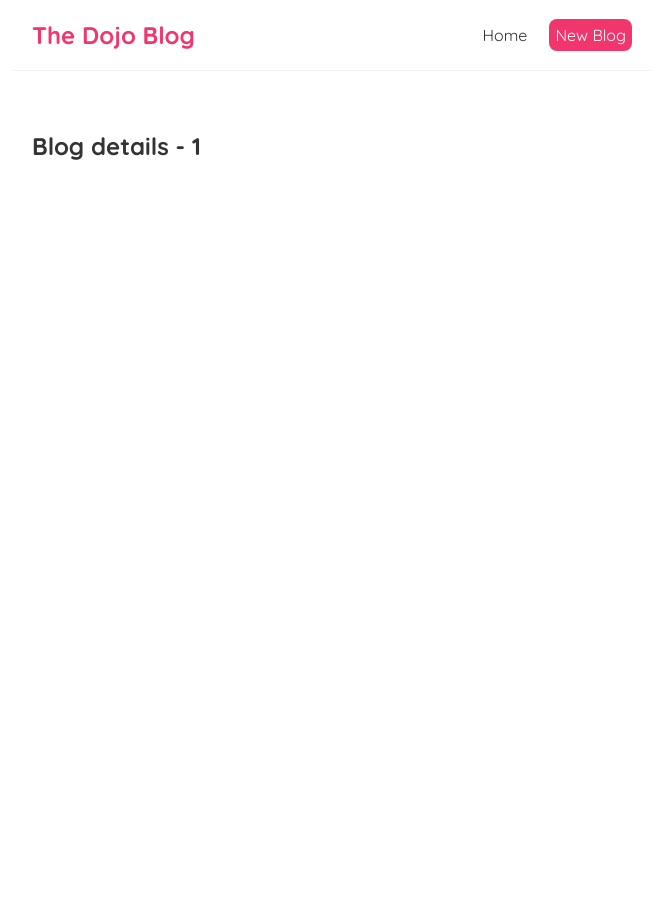
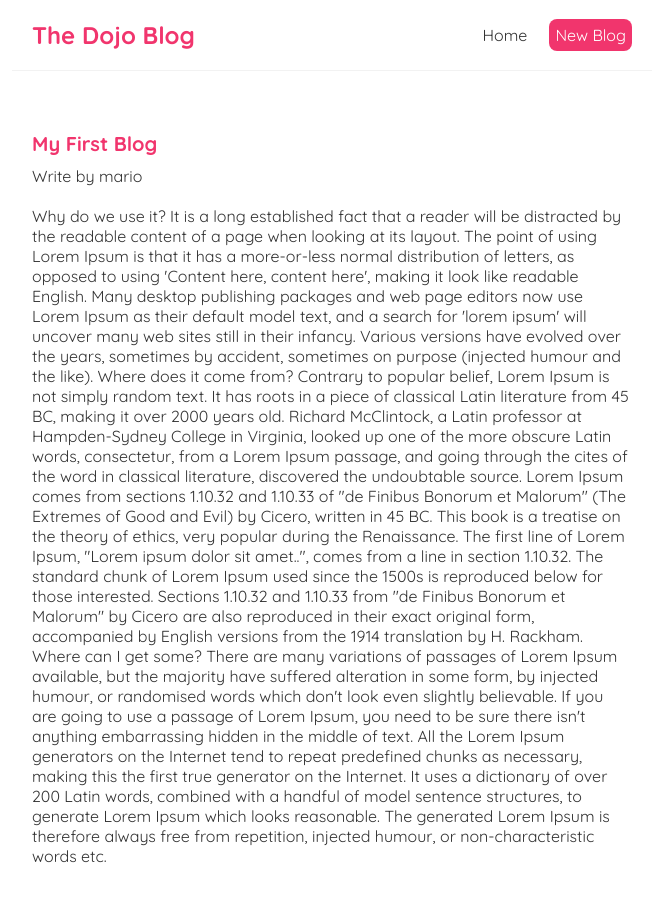
Before and after one commit to foadEbrahimi/Dojo-blog, a React (Create React App) app: page /blogs/1 in a window 1280 px wide. Shown: the top 902 px of the page, without its empty margins (308-971 px from the left). Before the commit the page ends 800 px from the top, so only its background shows below. Built offline with nearby package versions, Linux system fonts and the light colour scheme; data requests are answered from the project's data file; the HTML template or start-up script is replaced by a standard one.

Commit message:
Show data in details com

```diff
--- a/src/App.js
+++ b/src/App.js
@@ -13,10 +13,10 @@
             <Route exact path="/">
               <Home />
             </Route>
-            <Route path="/create">
+            <Route exact path="/create">
               <Create />
             </Route>
-            <Route path="/blogs/:id">
+            <Route exact path="/blogs/:id">
               <BlogDetails />
             </Route>
           </Switch>
--- a/src/components/Blogs/BlogDetails.js
+++ b/src/components/Blogs/BlogDetails.js
@@ -1,11 +1,24 @@
 import { useParams } from 'react-router-dom/cjs/react-router-dom.min';
+import useFetch from '../../hooks/useFetch';
 
 const BlogDetails = () => {
   const { id: idParam } = useParams();
-  // console.log(idParam);
+  const {
+    data: blog,
+    isPending,
+    error,
+  } = useFetch(`http://localhost:8000/blogs/${idParam}`);
   return (
     <div className="blog-details">
-      <h2>Blog details - {idParam}</h2>
+      {isPending && <h2>Loading...</h2>}
+      {error && <h2>{error}</h2>}
+      {blog && (
+        <article>
+          <h2>{blog.title}</h2>
+          <p>Write by {blog.author}</p>
+          <div>{blog.body}</div>
+        </article>
+      )}
     </div>
   );
 };
--- a/src/index.css
+++ b/src/index.css
@@ -51,3 +51,19 @@
 .blog-preview a {
   text-decoration: none;
 }
+.blog-details h2 {
+  font-size: 20px;
+  color: #f1356d;
+  margin-bottom: 10px;
+}
+.blog-details div {
+  margin: 20px 0;
+}
+.blog-details button {
+  background: #f1356d;
+  color: white;
+  border: 0;
+  padding: 8px;
+  border-radius: 8px;
+  cursor: pointer;
+}
```
